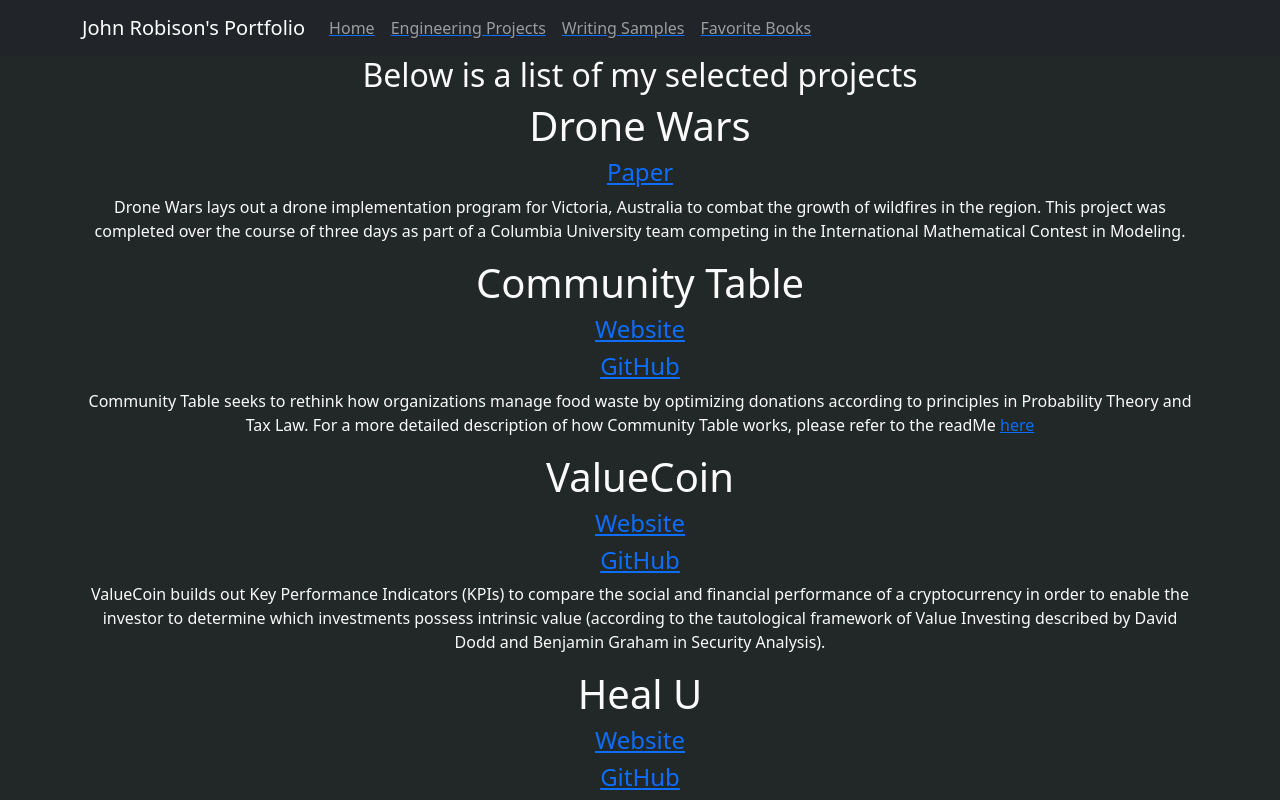
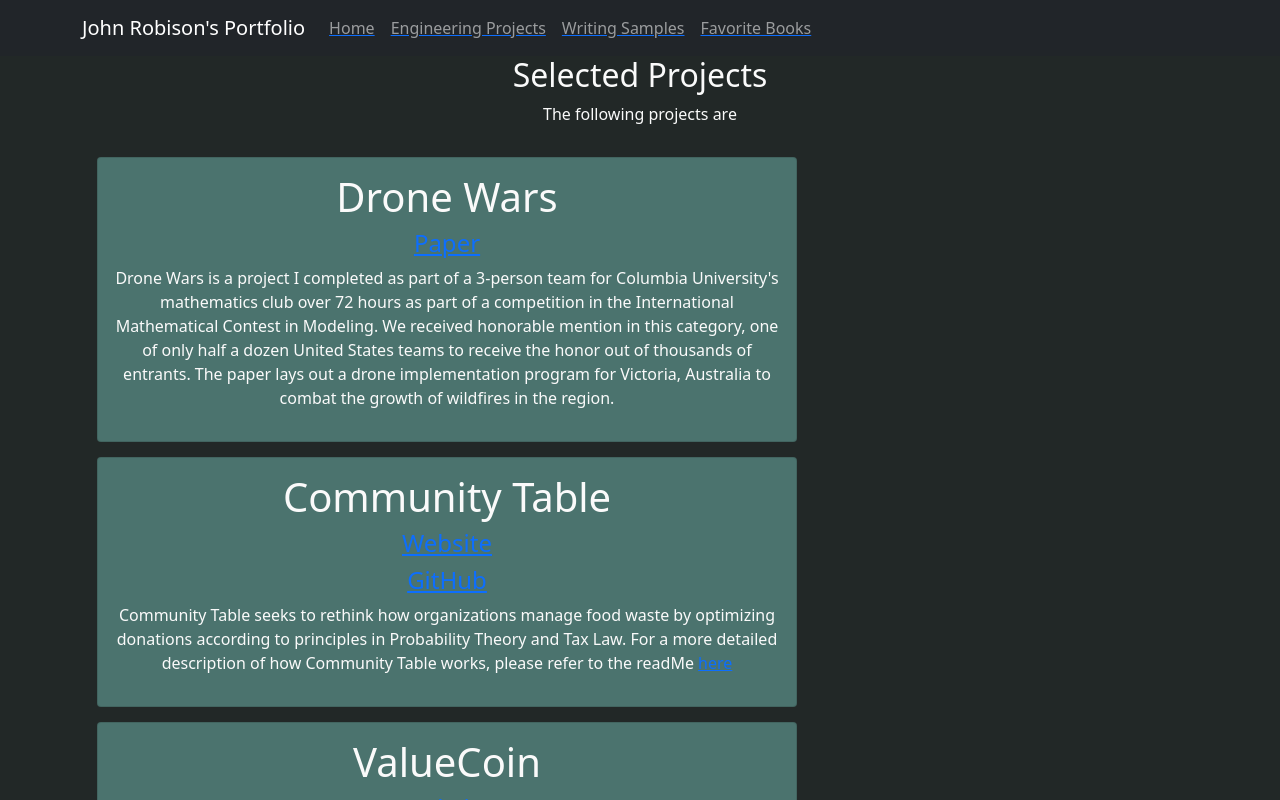
Before and after one commit to robisonJohn/Portfolio-Revised, a React (Create React App) app in the folder client/: page /projects in a window 1280 px wide. Shown: the top 800 px of the page. Built offline with nearby package versions, Linux system fonts and the light colour scheme.

Commit message:
updated projects page

```diff
--- a/client/src/screens/Books/Books.jsx
+++ b/client/src/screens/Books/Books.jsx
@@ -26,7 +26,7 @@ const Books = () => {
                 <Row>
                     <Col>
                         <em><h5>
-                            Welcome to Robison's Rotunda, where I post my thoughts on some of my favorite books (as well as a few films and
+                            Welcome to Robison's Rotunda, where I post my favorite books (as well as a few films and
                             television shows). Enjoy!
                         </h5></em>
                     </Col>
--- a/client/src/screens/Projects/Projects.jsx
+++ b/client/src/screens/Projects/Projects.jsx
@@ -1,20 +1,42 @@
-import { Card, Container } from 'react-bootstrap';
+import { Card, Container, Row, Col } from 'react-bootstrap';
+/*
+<em><p>Trust in your teammates and optimize your particular strengths</p></em>
+<em><p>Apply first principles thinking, rather than relying on past archetypal models
+</p></em>
+<em>
+<p>
+Build and scale your project quickly; not every decision can warrant or even afford endless contemplation.
+There are not necessarily right or wrong answers to every problem, merely tradeoffs we must weigh
+and decide on the least-worst option that will allow us to sleep at night.
+</p>
+</em>
+*/
 
 const Projects = () => {
     return (
         <Container>
-            <h2>Below is a list of my selected projects</h2>
-            <div>
+            <h2>Selected Projects</h2>
+            <p>The following projects are </p>
+            <Col className="justify-content-md-center">
+                <Row className="justify-content-md-center"></Row>
+                <Row className="justify-content-md-center"></Row>
+                <Row className="justify-content-md-center"></Row>
+                <Row className="justify-content-md-center"></Row>
+
+            </Col>
+            <Card style={{backgroundColor:'#4B736E', margin: "15px", padding: "15px", width: "700px"}}>
                 <h1>Drone Wars</h1>
                 <h4><a href="https://github.com/robisonJohn/Portfolio-Revised/blob/main/2125625.pdf">Paper</a></h4>
                 <p>
-                    Drone Wars lays out a drone implementation program for Victoria, Australia to combat the growth of
-                    wildfires in the region. This project was completed over the course of three days as part of a Columbia University team
-                    competing in the International Mathematical Contest in Modeling.
+                    Drone Wars is a project I completed as part of a 3-person team for Columbia University's mathematics club over 72 hours
+                    as part of a competition in the International Mathematical Contest in Modeling. We received honorable mention in this category,
+                    one of only half a dozen United States teams to receive the honor out of thousands of entrants.
+                    The paper lays out a drone implementation program for Victoria, Australia to combat the growth of
+                    wildfires in the region.
                 </p>
-            </div>
+            </Card>
 
-            <div>
+            <Card style={{backgroundColor:'#4B736E', margin: "15px", padding: "15px", width: "700px"}}>
                 <h1>Community Table</h1>
                 <><h4><a href="https://healu.netlify.app/home">Website</a></h4></>
                 <><h4><a href="https://github.com/robisonJohn/Community-Table">GitHub</a></h4></>
@@ -22,9 +44,9 @@ const Projects = () => {
                     principles in Probability Theory and Tax Law. For a more detailed description of how Community Table works, please refer to
                     the readMe <a href="https://github.com/robisonJohn/Community-Table/blob/development/README.md">here</a>
                 </p>
-            </div>
+            </Card>
 
-            <div>
+            <Card style={{backgroundColor:'#4B736E', margin: "15px", padding: "15px", width: "700px"}}>
                 <h1>ValueCoin</h1>
                 <h4><a href="https://velocity-coins.netlify.app/">Website</a></h4>
                 <h4><a href="https://github.com/robisonJohn/ValueCoin">GitHub</a></h4>
@@ -32,9 +54,9 @@ const Projects = () => {
                     in order to enable the investor to determine which investments possess intrinsic value (according to the
                     tautological framework of Value Investing described by David Dodd and Benjamin Graham in Security Analysis).
                 </p>
-            </div>
+            </Card>
 
-            <div>
+            <Card style={{backgroundColor:'#4B736E', margin: "15px", padding: "15px", width: "700px"}}>
                 <h1>Heal U</h1>
                 <h4><a href="https://healu.netlify.app/home">Website</a></h4>
                 <h4><a href="https://github.com/robisonJohn/Heal-U-Version-Two">GitHub</a></h4>
@@ -42,7 +64,7 @@ const Projects = () => {
                     Heal U enables the user to enter emotional data (according to key principles described by Abraham Maslow and other major thinkers
                     in the field) to allow tracking of emotional data over time and thereby measure emotional fulfillment on a relative scale.
                 </p>
-            </div>
+            </Card>
         </Container>
 
     )
```
